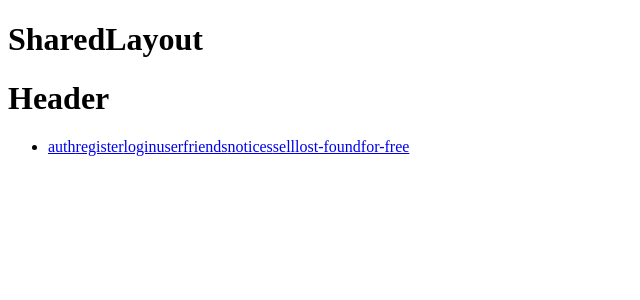
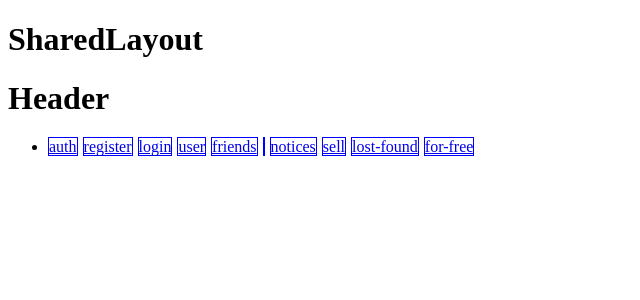
Before and after one commit to Romaleso261981/final-project-front, a React (Create React App) app: page / in a window 1280 px wide. Shown: the top 300 px of the page, without its empty margins (0-640 px from the left). Built offline with nearby package versions, Linux system fonts and the light colour scheme.

Commit message:
some fix link

```diff
--- a/src/components/Header/Header.jsx
+++ b/src/components/Header/Header.jsx
@@ -1,4 +1,4 @@
-import { Link } from "react-router-dom";
+import { Button } from "./Header.styled";
 
 export const Header = () => {
   return (
@@ -6,16 +6,16 @@ export const Header = () => {
       <h1>Header</h1>
       <ul>
         <li>
-          <Link to="auth">auth</Link>
-          <Link to="auth/register">register</Link>
-          <Link to="auth/login">login</Link>
-          <Link to="user">user</Link>
-          <Link to="friends">friends</Link>
-          <Link to="user/news"></Link>
-          <Link to="user/notices">notices</Link>
-          <Link to="user/notices/sell">sell</Link>
-          <Link to="user/notices/lost-found">lost-found</Link>
-          <Link to="user/notices/for-free">for-free</Link>
+          <Button to="auth">auth</Button>
+          <Button to="auth/register">register</Button>
+          <Button to="auth/login">login</Button>
+          <Button to="user">user</Button>
+          <Button to="user/friends">friends</Button>
+          <Button to="user/news"></Button>
+          <Button to="user/notices">notices</Button>
+          <Button to="user/notices/sell">sell</Button>
+          <Button to="user/notices/lost-found">lost-found</Button>
+          <Button to="user/notices/for-free">for-free</Button>
         </li>
       </ul>
     </>
--- /dev/null
+++ b/src/components/Header/Header.styled.js
@@ -0,0 +1,8 @@
+import { Link } from "react-router-dom";
+import styled from "styled-components";
+
+export const Button = styled(Link)`
+  width: 45px;
+  border: 1px solid blue;
+  margin-right: 5px;
+`;
```
